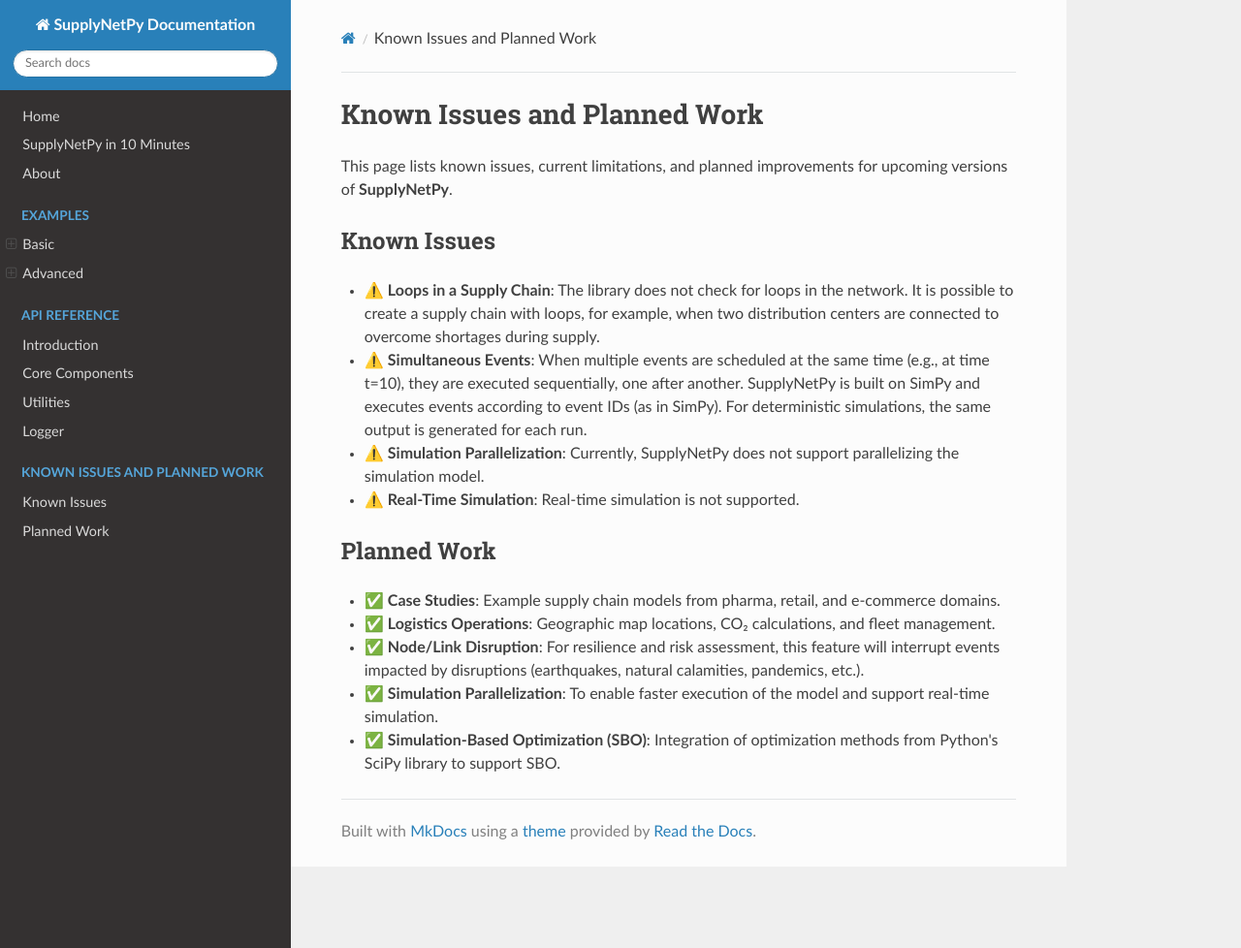
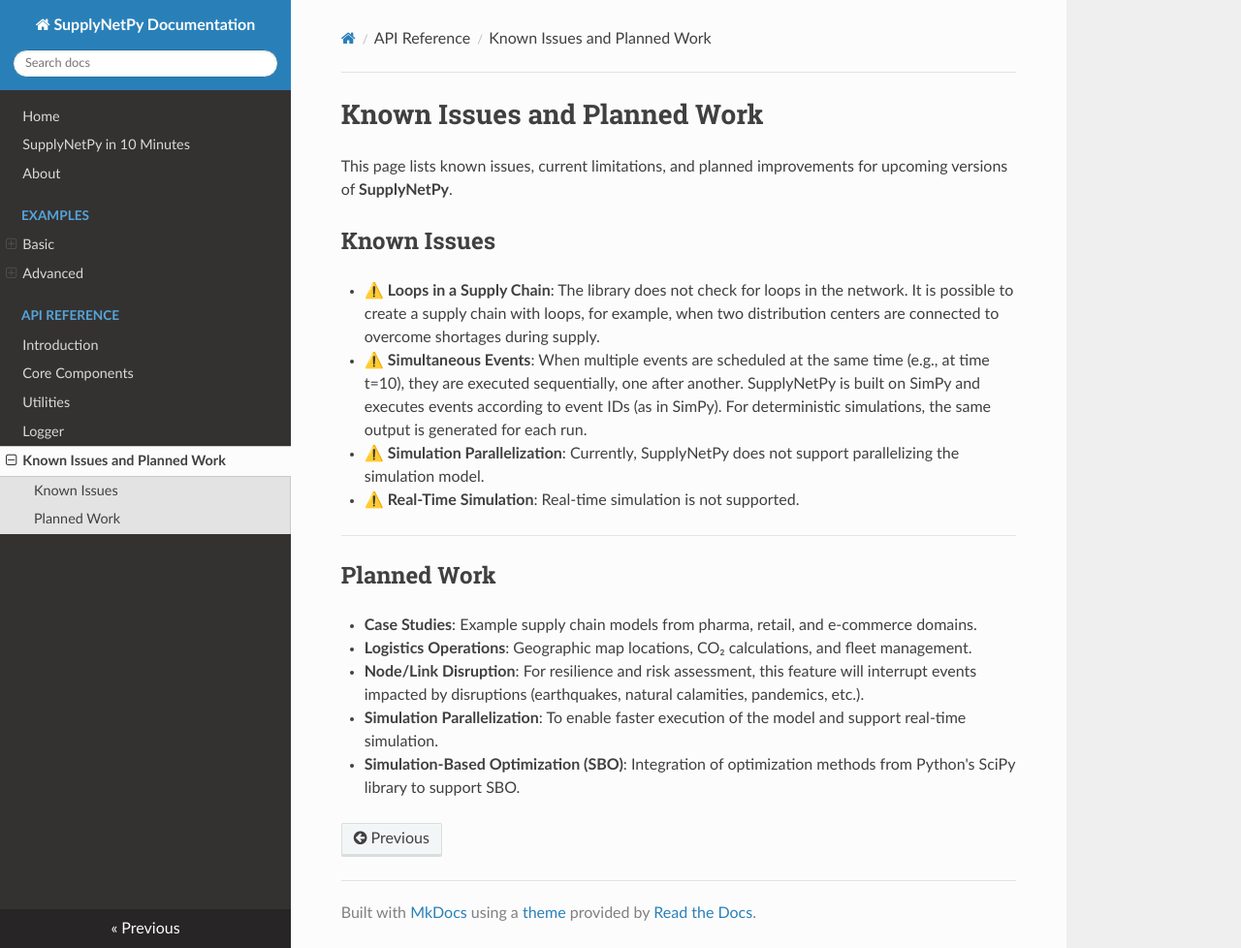
Before and after one commit to SupplyChainSimulation/SupplyNetPy, an MkDocs documentation site: the page built from docs/known-issues.md, in a window 1280 px wide and 978 px high. Shown: the whole window at 97% size. Built offline with MkDocs 1.6.1, drawn with Linux system fonts in a browser that asks for light colours; nearby versions of some CDN libraries.

Commit message:
Minor changes.

```diff
--- a/docs/known-issues.md
+++ b/docs/known-issues.md
@@ -1,6 +1,7 @@
 # Known Issues and Planned Work
 
 This page lists known issues, current limitations, and planned improvements for upcoming versions of **SupplyNetPy**.
+
 
 ## Known Issues
 
@@ -9,10 +10,12 @@
 - ⚠️ **Simulation Parallelization**: Currently, SupplyNetPy does not support parallelizing the simulation model.
 - ⚠️ **Real-Time Simulation**: Real-time simulation is not supported.
 
+---
+
 ## Planned Work
 
-- ✅ **Case Studies**: Example supply chain models from pharma, retail, and e-commerce domains.
-- ✅ **Logistics Operations**: Geographic map locations, CO₂ calculations, and fleet management.
-- ✅ **Node/Link Disruption**: For resilience and risk assessment, this feature will interrupt events impacted by disruptions (earthquakes, natural calamities, pandemics, etc.).
-- ✅ **Simulation Parallelization**: To enable faster execution of the model and support real-time simulation.
-- ✅ **Simulation-Based Optimization (SBO)**: Integration of optimization methods from Python's SciPy library to support SBO.
+- **Case Studies**: Example supply chain models from pharma, retail, and e-commerce domains.
+- **Logistics Operations**: Geographic map locations, CO₂ calculations, and fleet management.
+- **Node/Link Disruption**: For resilience and risk assessment, this feature will interrupt events impacted by disruptions (earthquakes, natural calamities, pandemics, etc.).
+- **Simulation Parallelization**: To enable faster execution of the model and support real-time simulation.
+- **Simulation-Based Optimization (SBO)**: Integration of optimization methods from Python's SciPy library to support SBO.
--- a/mkdocs.yml
+++ b/mkdocs.yml
@@ -21,9 +21,7 @@
       - Core Components: api-reference/api-ref-core.md
       - Utilities: api-reference/api-ref-utilities.md
       - Logger: api-reference/api-ref-logger.md
-  - Known Issues and Planned Work:
-      - Known Issues: known-issues/#known-issues
-      - Planned Work: known-issues/#planned-work
+      - Known Issues and Planned Work: known-issues.md
 
 theme:
   name: readthedocs
```
